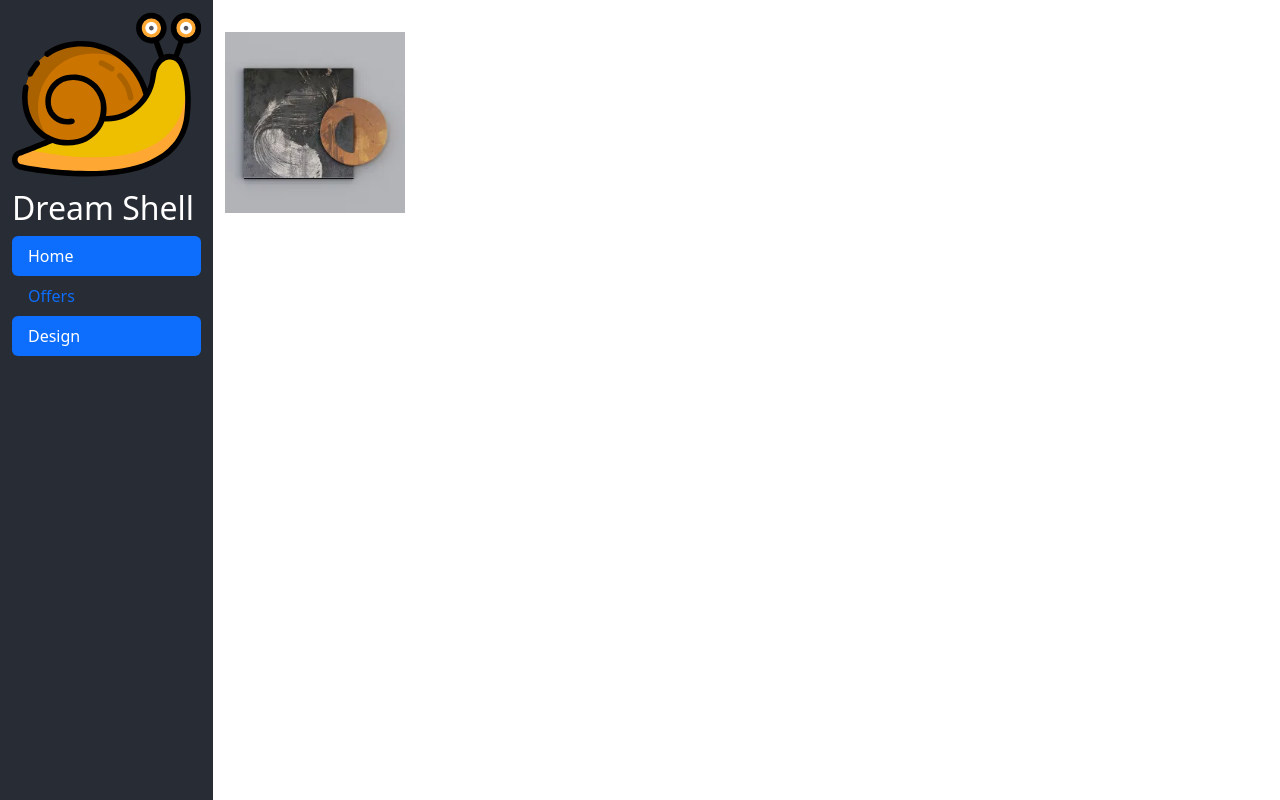
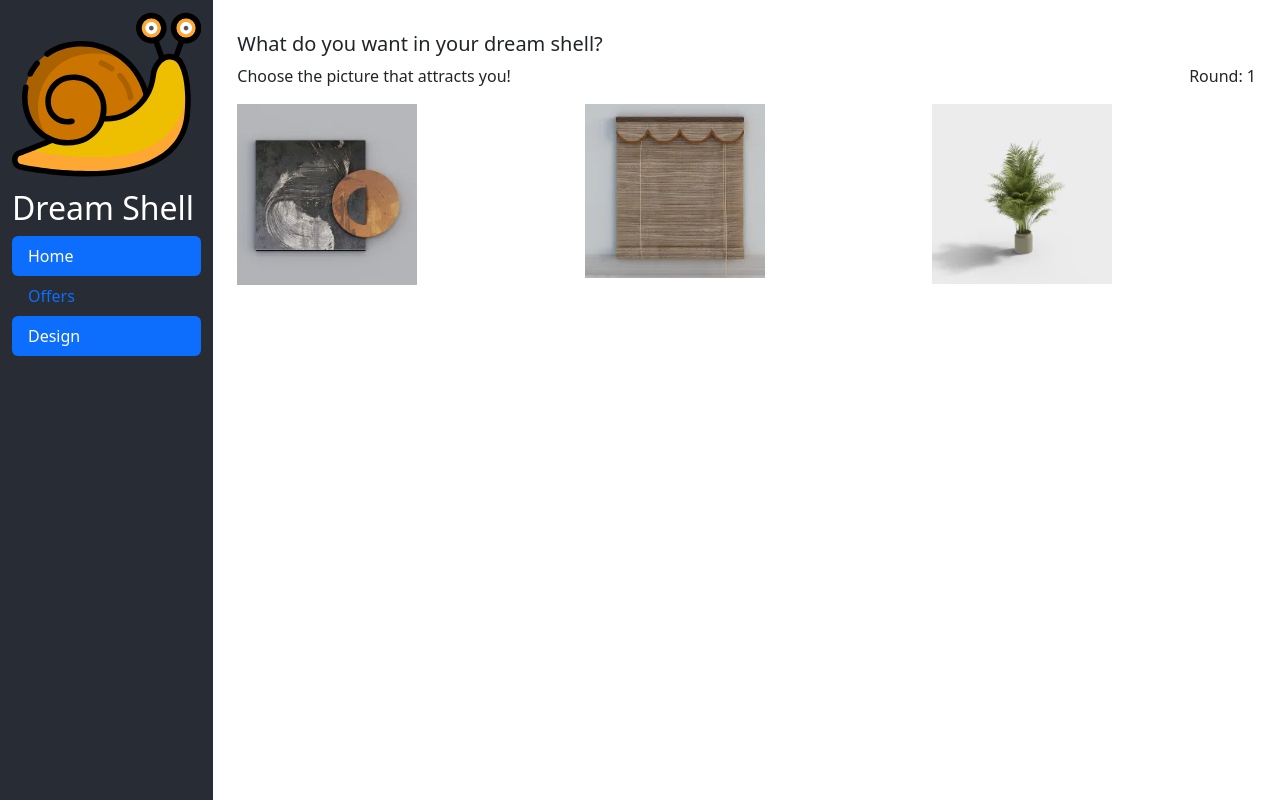
Before and after one commit to fly-san/web-dream-shell, a React (Create React App) app: page /design in a window 1280 px wide. Built offline with nearby package versions, Linux system fonts and the light colour scheme.

Commit message:
update the design page

```diff
--- /dev/null
+++ b/src/components/Design.css
@@ -0,0 +1,15 @@
+.brightness {
+    background-color: white;
+    display: inline-block;
+
+}
+.brightness img:hover {
+    /* opacity: .5; */
+    border-style:solid;
+    border-width:7px;
+    border-color:#39a77e;
+}
+
+.round{
+    float:right
+}
--- a/src/components/Design.js
+++ b/src/components/Design.js
@@ -4,9 +4,10 @@ import Row from 'react-bootstrap/Row';
 import Col from 'react-bootstrap/Col';
 import Figure from 'react-bootstrap/Figure';
 import React, { useState } from 'react';
+import "./Design.css"
 
 export function Design(props) {
-  var round = 0;
+  const [round,setRound]= useState(0);
   const folder =["Accessories/","Color/","Furniture/","Hardover/","Style/"];
   const picName = ["A.png","B.png","C.png"];
   const path = "/Design/"
@@ -14,23 +15,82 @@ export function Design(props) {
   const [figureUrl1, setFigureUrl1] = useState("/Design/Accessories/A.png");
   const [figureUrl2, setFigureUrl2] = useState("/Design/Accessories/B.png");
   const [figureUrl3, setFigureUrl3] = useState("/Design/Accessories/C.png");
+  const [vote,setVote] = useState([]);
 
-  function nextRound(){
-    round = round + 1;
-    setFigureUrl1(path+folder[round]+picName[0]);
+
+  function nextRound(index){
+    if(round<5){
+      index = index.substring(index.length-5,index.length-4);
+      const temp = vote.concat(index);
+      setVote(temp);
+
+      setRound(round+1);
+      setFigureUrl1(path+folder[round]+picName[round%3]);
+      setFigureUrl2(path+folder[round]+picName[(round+1)%3]);
+      setFigureUrl3(path+folder[round]+picName[(round+2)%3]);
+    }
+    else{
+      var map = new Map();
+      map.set("A",0);
+      map.set("B",0);
+      map.set("C",0);
+      var max = 0;
+      var key = "A";
+      for (var k in vote){
+          var times = map.get(vote[k])+1;
+          map.set(k,times);
+          if(times>=max){
+            max = times;
+            key = vote[k];
+          };
+      }
+      alert("jump to finish with result "+key);
+    }
+
   }
 
   return (
-    <div>
-      <Figure onClick={nextRound}>
+    <Container >
+      <h5>What do you want in your dream shell? </h5>
+      <p>
+        <span>Choose the picture that attracts you!</span>
+        <span class="round">Round: {round+1}</span>
+      </p>
+      <p></p>
+      <Row>
+        <Col onClick={() => nextRound(figureUrl1)}>
+        <Figure class="brightness" >
         <Figure.Image
           width={180}
           height={180}
-        alt="171x180"
           src={process.env.PUBLIC_URL+figureUrl1}
         />
         </Figure>
-    </div>
+        </Col>
+
+        <Col onClick={() => nextRound(figureUrl2)}>
+        <Figure class="brightness">
+        <Figure.Image
+          width={180}
+          height={180}
+          src={process.env.PUBLIC_URL+figureUrl2}
+        />
+        </Figure>
+        </Col>
+
+        <Col onClick={() => nextRound(figureUrl3)}>
+        <Figure class="brightness">
+        <Figure.Image
+          width={180}
+          height={180}
+          src={process.env.PUBLIC_URL+figureUrl3}
+        />
+        </Figure>
+        </Col>
+      </Row>
+    </Container>
+
+
   );
 }
 
--- a/src/components/HouseSearch.js
+++ b/src/components/HouseSearch.js
@@ -2,7 +2,7 @@ import { House } from "react-bootstrap-icons";
 import { HouseCard } from "./HouseCard";
 
 import { useEffect, useState } from "react";
-import data from "../../data/house/house.json"
+
 
 export function HouseSearch() {
     //const [isLoading, setIsLoading] = useState(true);
```
Lines whose indentation alone changed are shown as unchanged.
